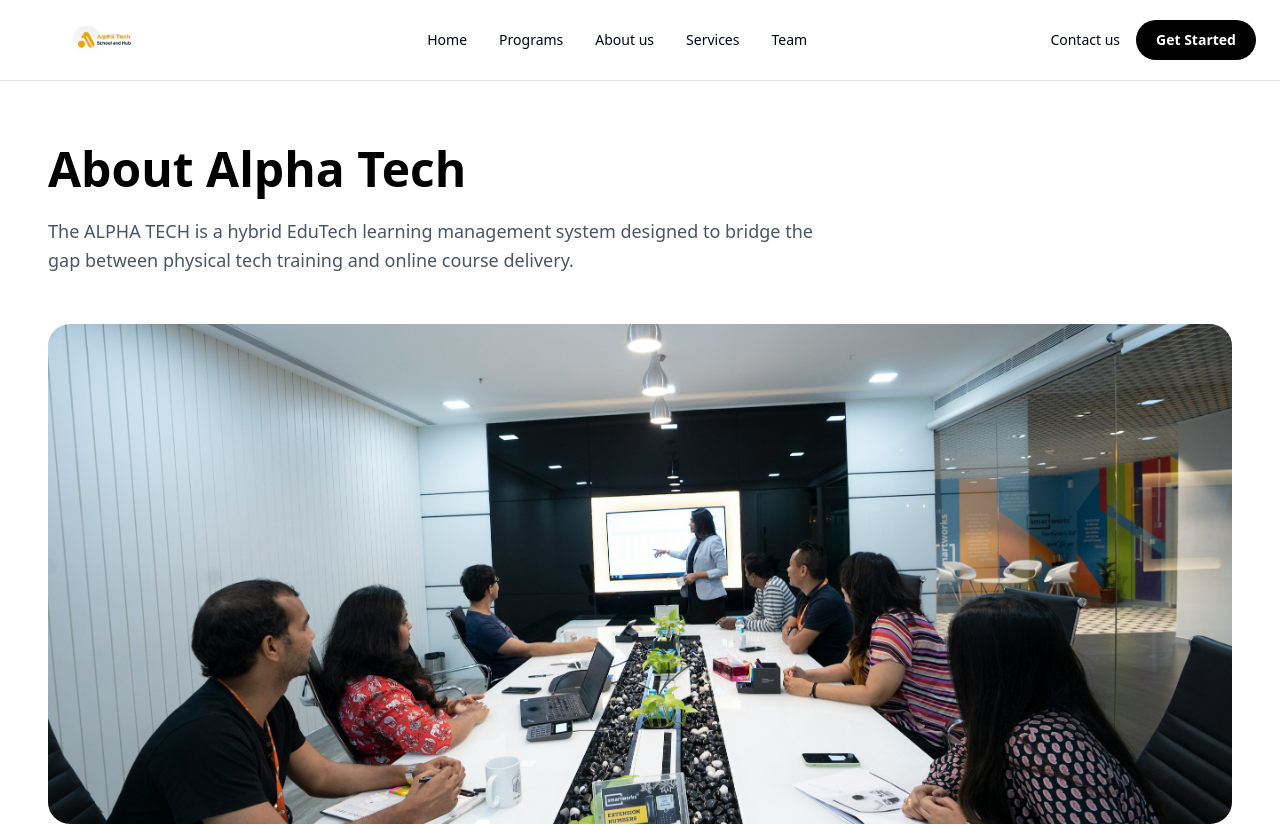
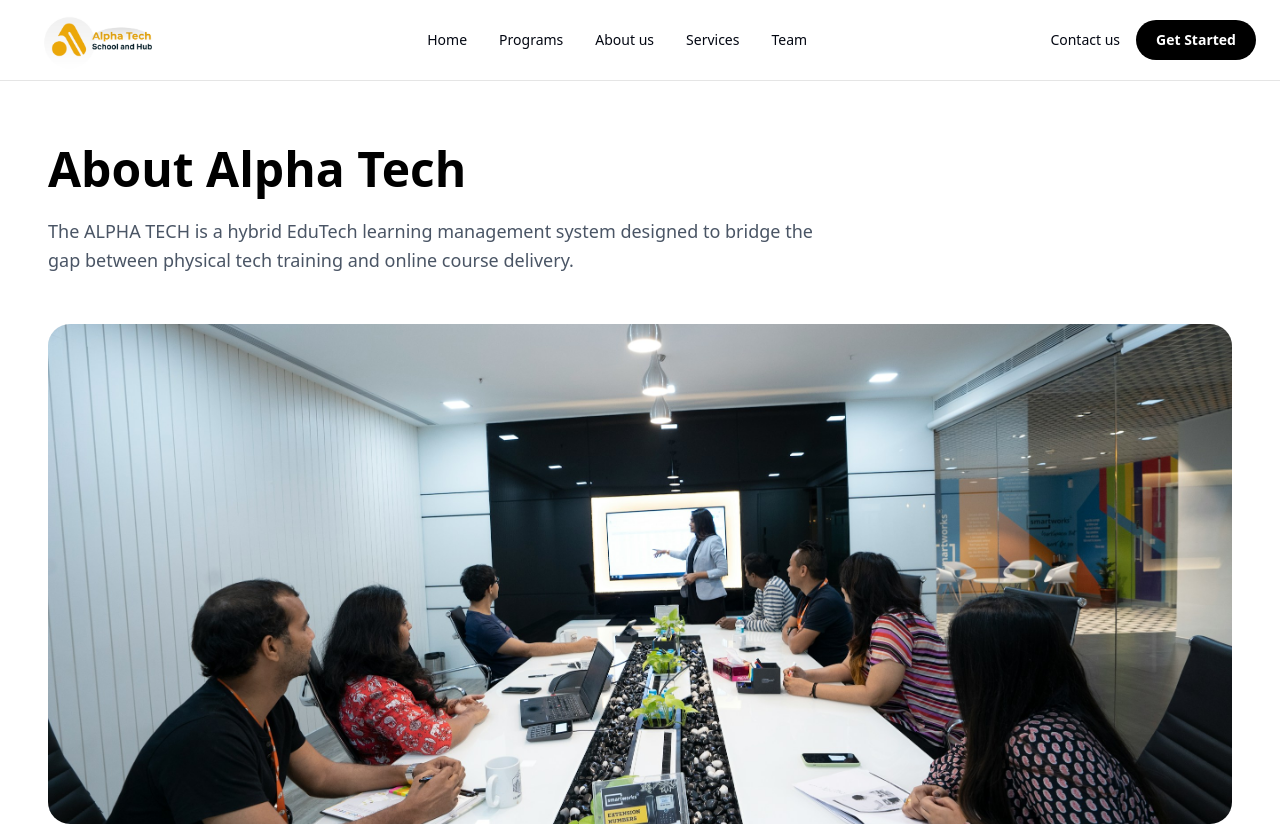
Before and after one commit to damilox/alpha-tech-school, a Next.js app: page /about in a window 1280 px wide. Shown: the top 826 px of the page. Built offline with nearby package versions, Linux system fonts and the light colour scheme.

Commit message:
new comment

```diff
--- a/src/app/(marketing)/Navbar.tsx
+++ b/src/app/(marketing)/Navbar.tsx
@@ -18,7 +18,7 @@
       <div className="mx-auto flex h-20 max-w-7xl items-center justify-between px-6">
        <div className="relative h-20 w-40 object-contain ">
           <Image
-            src="/images/logo.png"
+            src="/images/finallogo.png"
             alt="logo"
             fill
             className="object-contain"
--- a/src/app/(marketing)/about/page.tsx
+++ b/src/app/(marketing)/about/page.tsx
@@ -20,6 +20,7 @@
   { name: "Dahunsi James", role: "Frontend Developer", image: "/images/james.jpg" },
   { name: "Adesina Ahmad", role: "UI/UX Designer", image: "/images/ahmad.jpg" },
   { name: "ADEJORIN ADESEYE", role: "Graphic Designer", image: "/images/tele.png" },
+  { name: "Stephen Opeyemi", role: "Graphic Designer", image: "/images/stephen.jpeg" },
 
 ];
 
```
Also changed, not shown: public/images/finallogo.png (added), public/images/stephen.jpeg (added).
